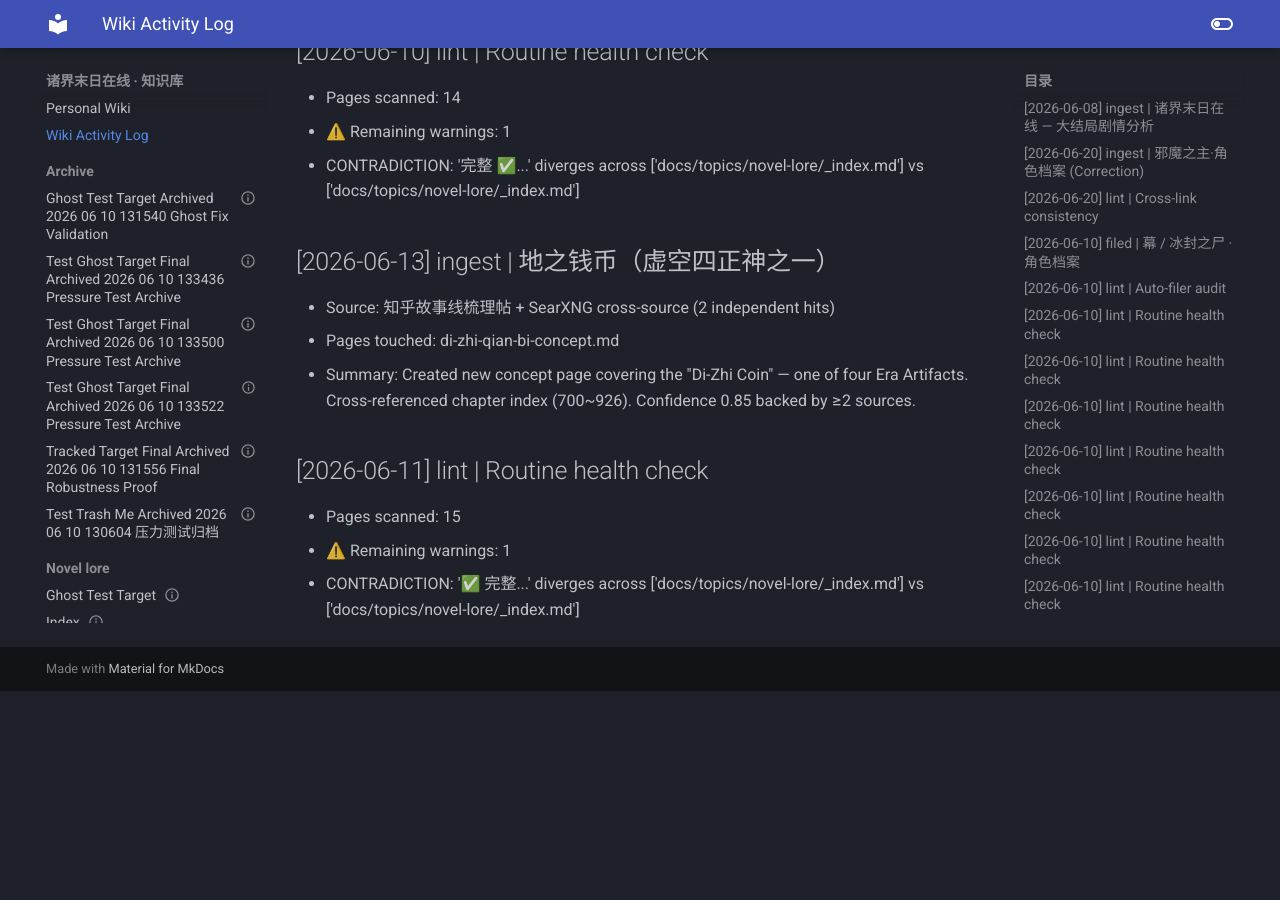
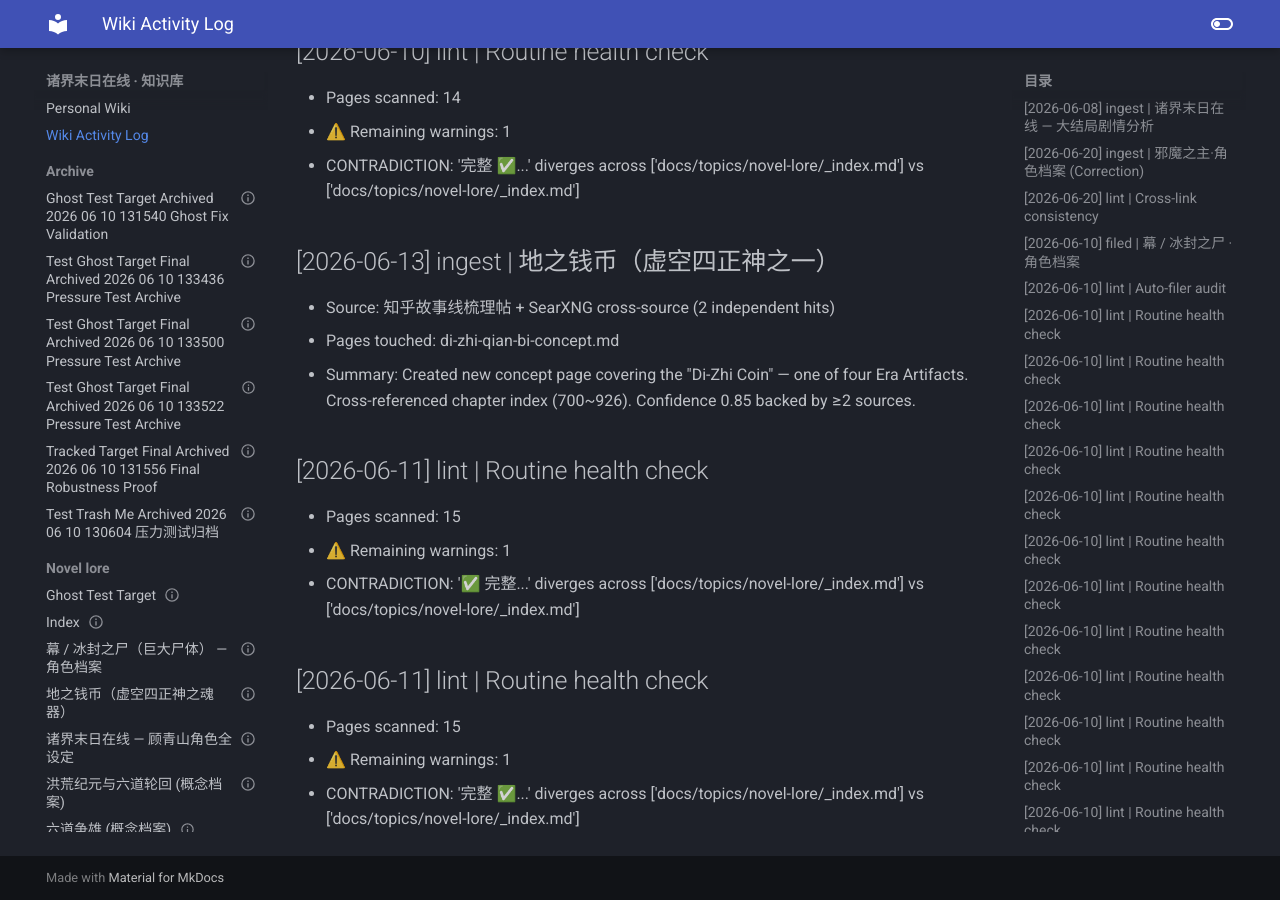
Before and after one commit to Zack3155/llm-wiki, an MkDocs documentation site: the page built from docs/log.md, in a window 1280 px wide and 900 px high, scrolled down 8501 px. Built offline with MkDocs 1.6.1 and Material for MkDocs 9.7.7, drawn with Linux system fonts in a browser that asks for light colours; before the commit the page ends 9192 px from its top, so only the background shows below that.

Commit message:
🤖 Wiki Linter Auto-Commit: 2026-06-11 00:30:55

```diff
--- a/docs/log.md
+++ b/docs/log.md
@@ -206,3 +206,8 @@
 - Pages scanned: 15
 - ⚠️ Remaining warnings: 1
   - CONTRADICTION: '✅ 完整...' diverges across ['docs/topics/novel-lore/_index.md'] vs ['docs/topics/novel-lore/_index.md']
+
+## [2026-06-11] lint | Routine health check
+- Pages scanned: 15
+- ⚠️ Remaining warnings: 1
+  - CONTRADICTION: '完整 ✅...' diverges across ['docs/topics/novel-lore/_index.md'] vs ['docs/topics/novel-lore/_index.md']
```
